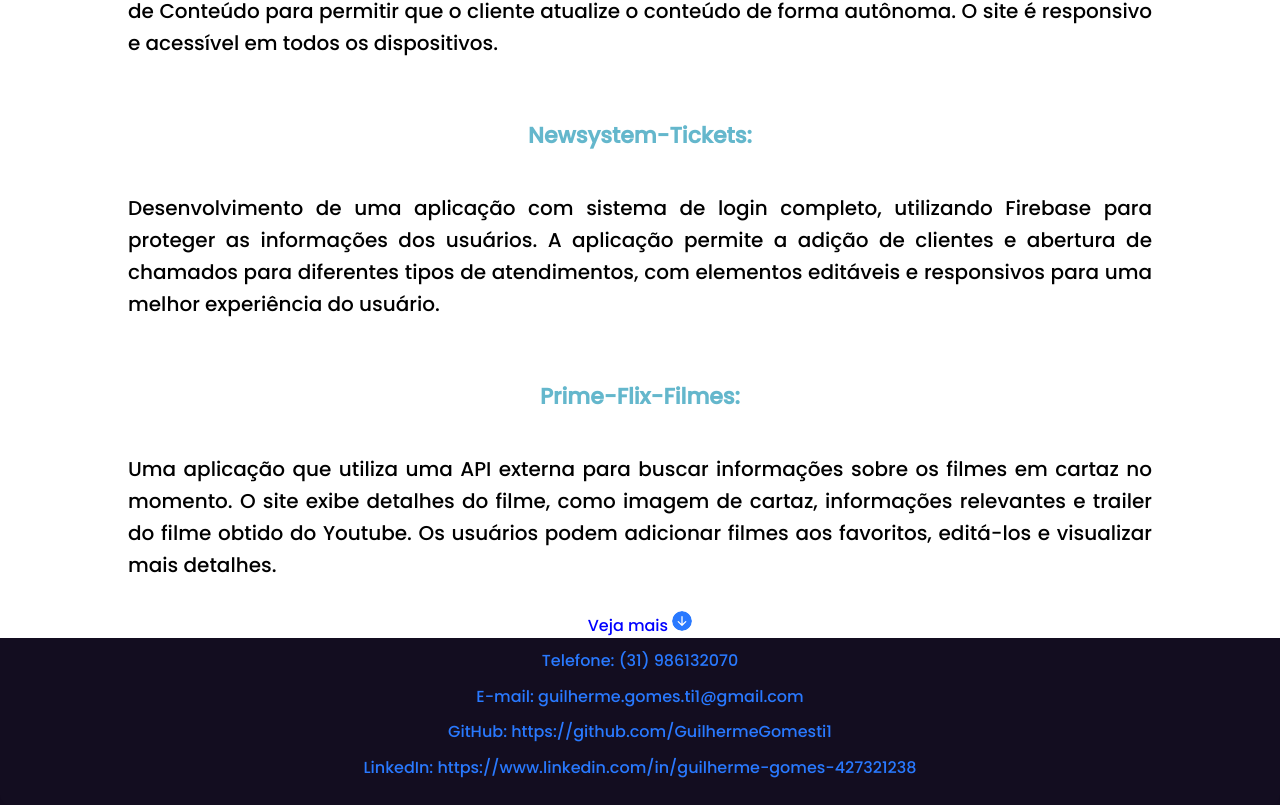
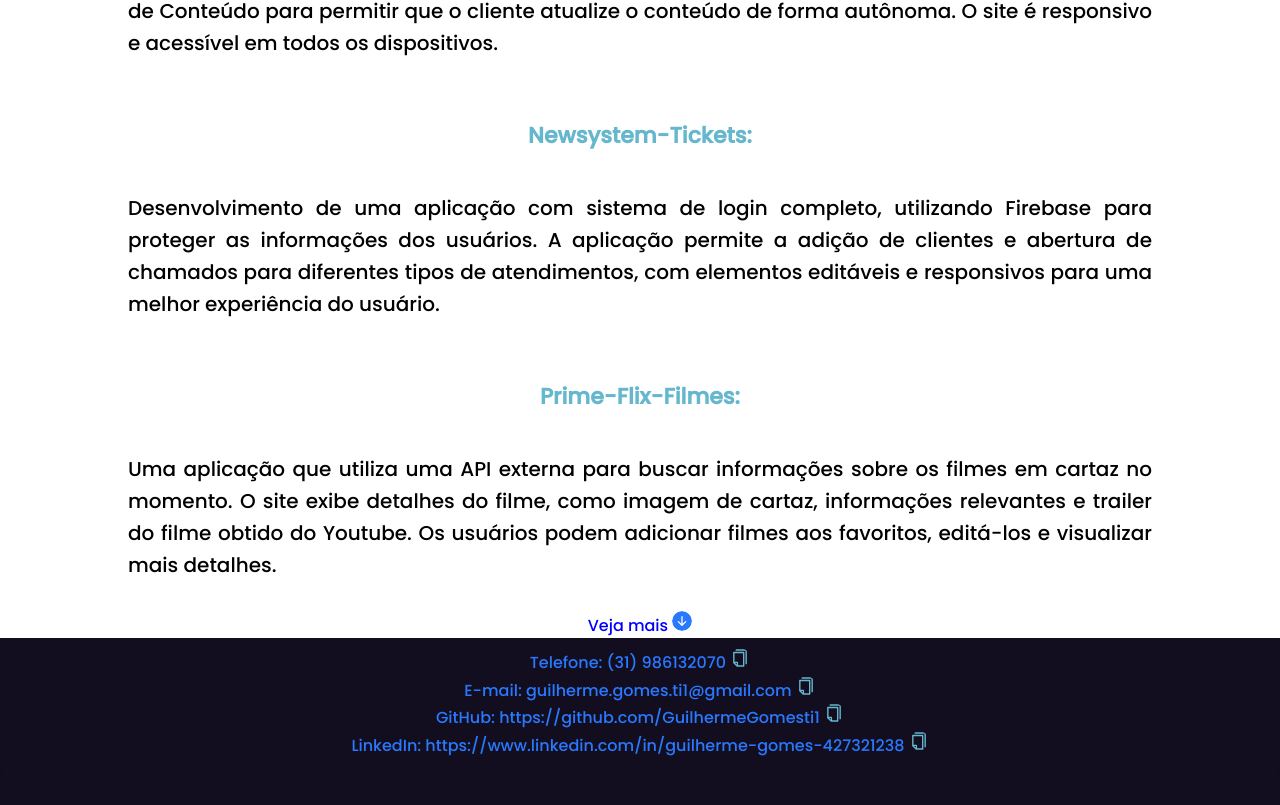
Before and after one commit to GuilhermeGomesti1/MyApiSystem, a Next.js app: page /sobre-mim in a window 1280 px wide. Shown: the part 1460-2265 px from the top of the page. After the commit the page ends 2238 px from the top, so only its background shows below. Built offline with nearby package versions, Linux system fonts and the light colour scheme.

Commit message:
SobreMim

```diff
--- /dev/null
+++ b/src/components/icons/iconsSobreMim/copyIcon.tsx
@@ -0,0 +1,29 @@
+import { SVGProps } from "react";
+import styles from "./styles.module.css";
+
+
+interface CopyButtonProps{
+    textToCopy: string;
+}
+
+export const CopyIcon = ({ textToCopy }: CopyButtonProps) => {
+    const handleCopy = () => {
+      navigator.clipboard.writeText(textToCopy);
+    };
+  return (
+    <button onClick={handleCopy} title="Clique aqui para copiar" className={styles.buttonCopy}>
+    <svg
+
+      className={styles.copyIcon}
+      stroke="currentColor"
+      fill="currentColor"
+      stroke-width="0"
+      viewBox="0 0 1024 1024"
+      height="1em"
+      width="1em"
+      xmlns="http://www.w3.org/2000/svg"
+    >
+      <path d="M832 64H296c-4.4 0-8 3.6-8 8v56c0 4.4 3.6 8 8 8h496v688c0 4.4 3.6 8 8 8h56c4.4 0 8-3.6 8-8V96c0-17.7-14.3-32-32-32zM704 192H192c-17.7 0-32 14.3-32 32v530.7c0 8.5 3.4 16.6 9.4 22.6l173.3 173.3c2.2 2.2 4.7 4 7.4 5.5v1.9h4.2c3.5 1.3 7.2 2 11 2H704c17.7 0 32-14.3 32-32V224c0-17.7-14.3-32-32-32zM350 856.2L263.9 770H350v86.2zM664 888H414V746c0-22.1-17.9-40-40-40H232V264h432v624z"></path>
+    </svg> </button>
+  );
+};
--- a/src/components/icons/iconsSobreMim/styles.module.css
+++ b/src/components/icons/iconsSobreMim/styles.module.css
@@ -11,3 +11,18 @@
     border-radius: 50%;
 
 }
+
+.copyIcon{
+
+    color: #64b7cc;
+    cursor: pointer;
+    font-size: 20px;
+    border-radius: 50%;
+}
+
+.buttonCopy{
+    border: none;
+    display: inline-flex;
+    justify-content: center;
+    align-items: center;
+}
--- a/src/pages/sobre-mim/index.tsx
+++ b/src/pages/sobre-mim/index.tsx
@@ -5,6 +5,7 @@ import Header from "@/components/header/header";
 import { PersonIcon } from "@/components/icons/iconsSobreMim/person";
 import Image from "next/image";
 import { ArrowDown } from "@/components/icons/iconsSobreMim/arrowdown";
+import { CopyIcon } from "@/components/icons/iconsSobreMim/copyIcon";
 
 const SobreMim: React.FC = () => {
   const [showProjects, setShowProjects] = useState(false);
@@ -61,7 +62,9 @@ const SobreMim: React.FC = () => {
           projeto foi entregue com sucesso ao cliente.
         </p>
 
-        <div className={`${styles.projects} ${showProjects ? "" : styles.hide}`}>
+        <div
+          className={`${styles.projects} ${showProjects ? "" : styles.hide}`}
+        >
           <h1 className={styles.projectsh1}>Projetos Concluídos e Educação:</h1>
 
           <p className={styles.projectsh2}>Healthy-Life-Nutrition:</p>
@@ -125,8 +128,8 @@ const SobreMim: React.FC = () => {
               <h2 className={styles.projectsh1}>Habilidades:</h2>
 
               <p className={styles.projectsp}>
-                NextJS, TypeScript, SCSS, CSS, HTML, ReactJS, JavaScript, Node.js
-                (Front-End)
+                NextJS, TypeScript, SCSS, CSS, HTML, ReactJS, JavaScript,
+                Node.js (Front-End)
               </p>
 
               <div className={styles.vejaMaisMenosContainer}>
@@ -151,15 +154,34 @@ const SobreMim: React.FC = () => {
             </div>
           )}
         </div>
-
-        <p className={styles.contato}>Telefone: (31) 986132070</p>
-        <p className={styles.contato}>E-mail: guilherme.gomes.ti1@gmail.com</p>
-        <p className={styles.contato}>
-          GitHub: https://github.com/GuilhermeGomesti1
-        </p>
-        <p className={styles.contato}>
-          LinkedIn: https://www.linkedin.com/in/guilherme-gomes-427321238
-        </p>
+        <ul className={styles.contato}>
+          <li>
+            <p>Telefone: (31) 986132070 <CopyIcon textToCopy={"31986132070"}/></p>
+          </li>
+          <li>
+            <a href="mailto:guilherme.gomes.ti1@gmail.com">
+              E-mail: guilherme.gomes.ti1@gmail.com <CopyIcon textToCopy={"guilherme.gomes.ti1@gmail.com"}/>
+            </a>
+          </li>
+          <li>
+            <a
+              href="https://github.com/GuilhermeGomesti1"
+              target="_blank"
+              rel="noopener noreferrer"
+            >
+              GitHub: https://github.com/GuilhermeGomesti1 <CopyIcon textToCopy={"https://github.com/GuilhermeGomesti1"}/>
+            </a>
+          </li>
+          <li>
+            <a
+              href="https://www.linkedin.com/in/guilherme-gomes-427321238"
+              target="_blank"
+              rel="noopener noreferrer"
+            >
+              LinkedIn: https://www.linkedin.com/in/guilherme-gomes-427321238 <CopyIcon textToCopy={"https://www.linkedin.com/in/guilherme-gomes-427321238"} />
+            </a>
+          </li>
+        </ul>
       </div>
     </>
   );
--- a/src/pages/sobre-mim/styles.module.css
+++ b/src/pages/sobre-mim/styles.module.css
@@ -20,7 +20,7 @@
 
 .projects {
   background-color: white;
-  transition: height 0.5s ease;
+  transition: height 1s ease;
 
 }
 
@@ -89,7 +89,23 @@
   width: 80%;
 }
 
-.contato { width: 80%;
+.contato {
+  text-align: center;
+  color: #2979ff; /* Azul mais claro para destacar os contatos */
+  font-size: 16px;
+  line-height: 1.6;
+  margin-top: 10px;
+  margin-left: auto;
+  margin-right: auto;
+  width: 80%;
+
+  list-style-type: none;
+}
+
+
+.contato a {
+  list-style-type: none;
+  padding: 0;
   text-align: center;
   color: #2979ff; /* Azul mais claro para destacar os contatos */
   font-size: 16px;
@@ -98,12 +114,21 @@
   margin-top: 10px;
   margin-left: auto;
   margin-right: auto;
-  width: 80%;
+  text-decoration: none;
+  transition: color 0.2s ease;
+}
+
+.contato a:hover {
+
+  color: #68d1dfd7;
+
+
 }
 
 .vejaMaisMenosContainer {background-color: white;
   text-align: center;
   text-decoration: none;
+  transition: opacity 1s ease;
 
 }
 .vejaMaisMenos {background-color: white;
```
